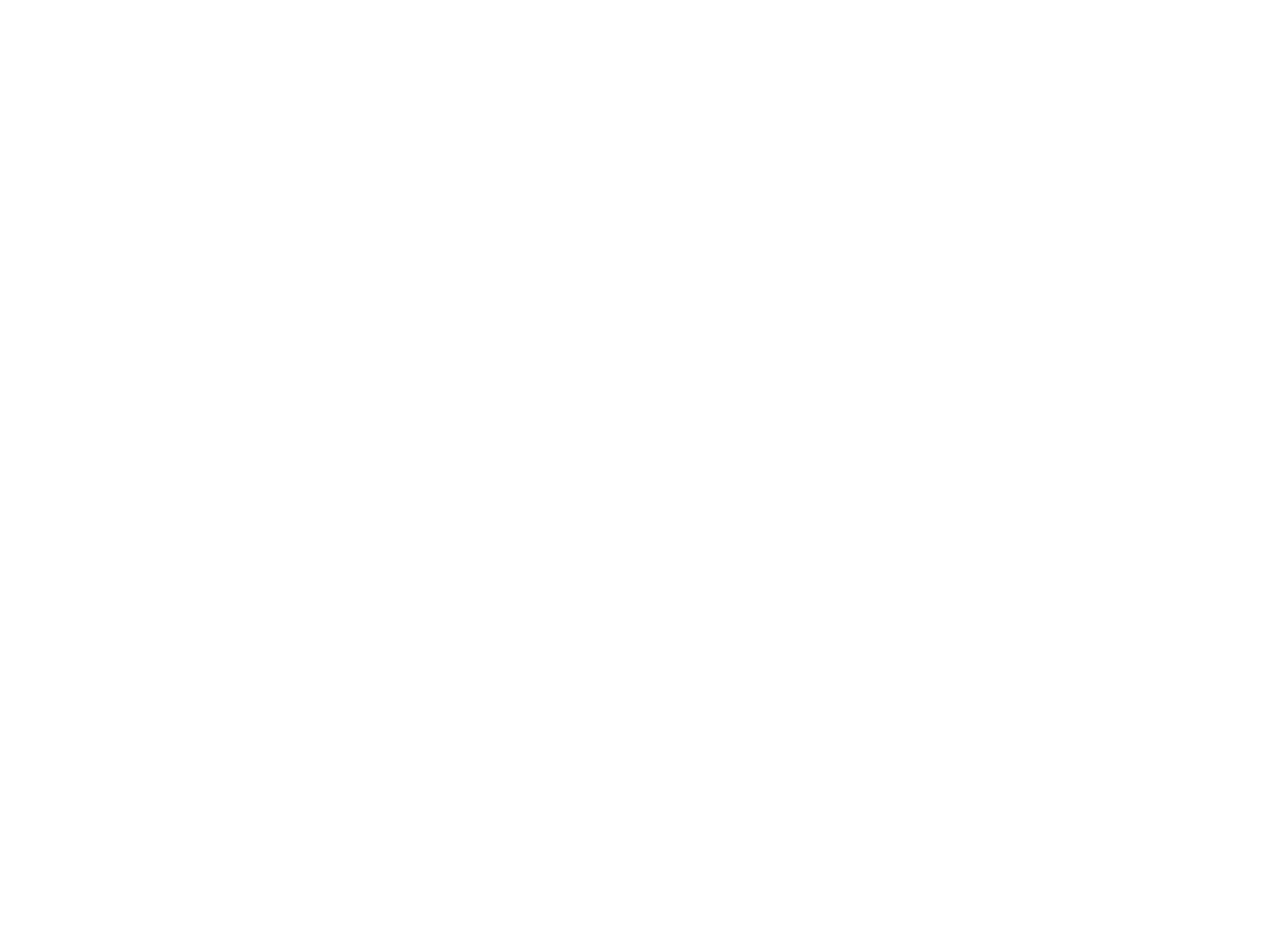
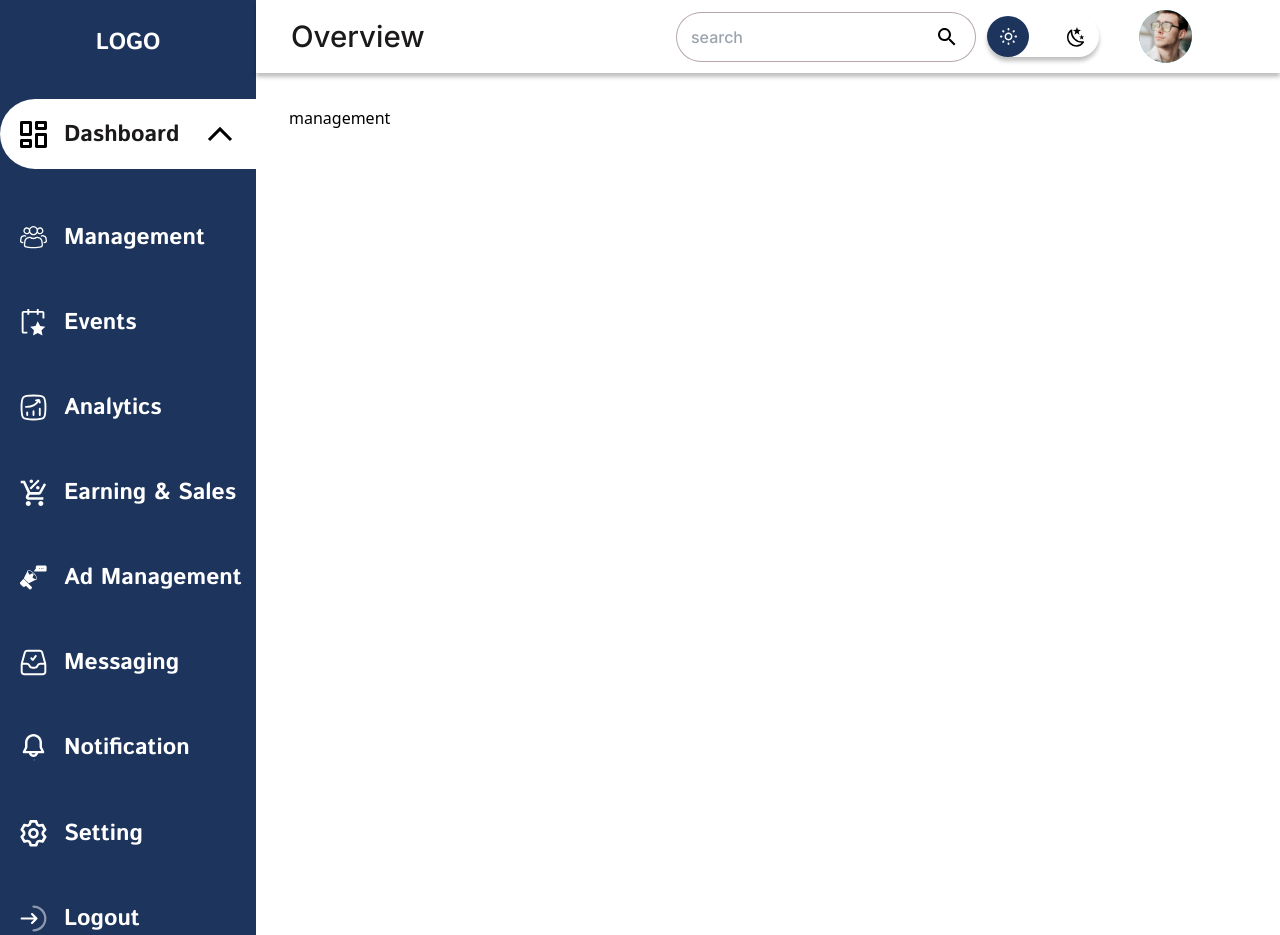
Before and after one commit to Sardar-Ali-Murad/be-your-self-figma, a React (Vite) app: page /management in a window 1280 px wide. Before the commit this address had no page. Before the commit the page ends 800 px from the top, so only its background shows below. Built offline with nearby package versions, Linux system fonts and the light colour scheme.

Commit message:
using the common header and sidebar

```diff
--- a/src/App.jsx
+++ b/src/App.jsx
@@ -4,16 +4,31 @@ import { BrowserRouter, Routes, Route } from "react-router-dom";
 import Home from "./pages/home";
 import PerformanceSummary from "./pages/performance-summary";
 import Alerts from "./pages/alerts";
+import ManagementPage from "./pages/management";
+import Sidebar from "./components/common/sidebar";
+import Header from "./components/common/header";
 
 const App = () => {
   return (
     <div>
       <BrowserRouter>
-        <Routes>
-          <Route path="/" element={<Home />} />
-          <Route path="/performance-summary" element={<PerformanceSummary />} />
-          <Route path="/alerts" element={<Alerts />} />
-        </Routes>
+        <div className="flex">
+          <div className="flex-[1]">
+            <Sidebar />
+          </div>
+          <div className="flex-[4]">
+            <Header />
+            <Routes>
+              <Route path="/" element={<Home />} />
+              <Route
+                path="/performance-summary"
+                element={<PerformanceSummary />}
+              />
+              <Route path="/alerts" element={<Alerts />} />
+              <Route path="/management" element={<ManagementPage />} />
+            </Routes>
+          </div>
+        </div>
       </BrowserRouter>
     </div>
   );
--- a/src/components/common/sidebar.jsx
+++ b/src/components/common/sidebar.jsx
@@ -10,11 +10,14 @@ import notification from "../../assets/notification.svg";
 import settings from "../../assets/settings.svg";
 import logout from "../../assets/logout.svg";
 import arrowUp from "../../assets/arrow-up.svg";
+import people from "../../assets/manage-users.svg";
+import activeDashboard from "../../assets/active-dashboard.svg";
 import { useNavigate } from "react-router-dom";
 
 const Sidebar = () => {
   const navigate = useNavigate();
   const [openDashboard, setOpenDashboard] = React.useState(false);
+  const [active, setActive] = React.useState("home");
   return (
     <div className="h-[100%] bg-[#1D345C] pt-[26px]">
       <h1
@@ -26,14 +29,31 @@ const Sidebar = () => {
       <div className="mt-[40px] flex flex-col gap-[52px]">
         <div>
           <div
-            className="flex pl-[20px] gap-[17px]  items-center cursor-pointer  w-[100%] h-[70px] rounded-l-[37px] rounded-r-none bg-[#FFFFFF]"
-            onClick={() => setOpenDashboard(!openDashboard)}
+            className={`${
+              active == "home"
+                ? "flex pl-[20px] gap-[17px]  items-center cursor-pointer  w-[100%] h-[70px] rounded-l-[37px] rounded-r-none bg-[#FFFFFF]"
+                : "flex pl-[20px] gap-[17px]  items-center cursor-pointer w-[100%]"
+            }`}
+            onClick={() => {
+              setOpenDashboard(!openDashboard);
+              setActive("home");
+              navigate("/");
+            }}
           >
-            <img src={dashboard} className="h-[27px] w-[27px]" />
-            <p className="font-istok text-[22.97px] font-bold leading-[33.06px] text-[#1B1919]">
+            <img
+              src={active === "home" ? dashboard : activeDashboard}
+              className="h-[27px] w-[27px]"
+            />
+            <p
+              className={`${
+                active === "home"
+                  ? "font-istok text-[22.97px] font-bold leading-[33.06px] text-[#1B1919]"
+                  : "font-istok text-[22.97px] font-bold leading-[33.06px] text-[#FFFFFF]"
+              }`}
+            >
               Dashboard
             </p>
-            <img src={arrowUp} className="ml-[11px]" />
+            {active === "home" && <img src={arrowUp} className="ml-[11px]" />}
           </div>
           {openDashboard && (
             <div className="ml-[40px] mr-[26px] mt-[20px]">
@@ -53,11 +73,33 @@ const Sidebar = () => {
           )}
         </div>
 
-        <div className="flex pl-[20px] gap-[17px]  items-center cursor-pointer w-[100%]">
-          <img src={management} className="h-[27px] w-[27px]" />
-          <p className="font-istok text-[22.97px] font-bold leading-[33.06px] text-[#FFFFFF]">
+        <div
+          className={`${
+            active === "management"
+              ? "flex pl-[20px] gap-[17px]  items-center cursor-pointer  w-[100%] h-[70px] rounded-l-[37px] rounded-r-none bg-[#FFFFFF]"
+              : "flex pl-[20px] gap-[17px]  items-center cursor-pointer w-[100%]"
+          }`}
+          onClick={() => {
+            setActive("management");
+            setOpenDashboard(false);
+          }}
+        >
+          <img
+            src={active === "management" ? people : management}
+            className="h-[27px] w-[27px]"
+          />
+          <p
+            className={`${
+              active === "management"
+                ? "font-istok text-[22.97px] font-bold leading-[33.06px] text-[#1B1919]"
+                : "font-istok text-[22.97px] font-bold leading-[33.06px] text-[#FFFFFF]"
+            }`}
+          >
             Management
           </p>
+          {active === "management" && (
+            <img src={arrowUp} className="ml-[11px]" />
+          )}
         </div>
         <div className="flex pl-[20px] gap-[17px]  items-center cursor-pointer w-[100%]">
           <img src={events} className="h-[27px] w-[27px]" />
--- /dev/null
+++ b/src/components/management/management.jsx
@@ -0,0 +1,7 @@
+import React from "react";
+
+const Management = () => {
+  return <div>management</div>;
+};
+
+export default Management;
--- a/src/pages/alerts.jsx
+++ b/src/pages/alerts.jsx
@@ -1,22 +1,12 @@
 import React from "react";
-import Sidebar from "../components/common/sidebar";
-import Header from "../components/common/header";
 import PageHeader from "../components/alerts/page-header";
 import Alerts from "../components/alerts/alerts";
 
 const AlertsPage = () => {
   return (
-    <div className="flex">
-      <div className="flex-[1]">
-        <Sidebar />
-      </div>
-      <div className="flex-[4]">
-        <Header />
-        <div className="pt-[33px] pl-[33px] pr-[88px] pb-[88px] flex flex-col gap-[27px]">
-          <PageHeader />
-          <Alerts />
-        </div>
-      </div>
+    <div className="pt-[33px] pl-[33px] pr-[88px] pb-[88px] flex flex-col gap-[27px]">
+      <PageHeader />
+      <Alerts />
     </div>
   );
 };
--- a/src/pages/home.jsx
+++ b/src/pages/home.jsx
@@ -1,24 +1,14 @@
 import React from "react";
-import Sidebar from "../components/common/sidebar";
-import Header from "../components/common/header";
 import Boxes from "../components/home/boxes";
 import Trends from "../components/home/trends";
 import Graphs from "../components/home/graphs";
 
 const Home = () => {
   return (
-    <div className="flex">
-      <div className="w-[300px]">
-        <Sidebar />
-      </div>
-      <div className="flex-grow">
-        <Header />
-        <div className="pt-[33px] pl-[33px] pr-[88px] pb-[88px] flex flex-col gap-[27px]">
-          <Boxes />
-          <Trends />
-          <Graphs />
-        </div>
-      </div>
+    <div className="pt-[33px] pl-[33px] pr-[88px] pb-[88px] flex flex-col gap-[27px]">
+      <Boxes />
+      <Trends />
+      <Graphs />
     </div>
   );
 };
--- /dev/null
+++ b/src/pages/management.jsx
@@ -0,0 +1,12 @@
+import React from "react";
+import Management from "../components/management/management";
+
+const ManagementPage = () => {
+  return (
+    <div className="pt-[33px] pl-[33px] pr-[88px] pb-[88px] flex flex-col gap-[27px]">
+      <Management />
+    </div>
+  );
+};
+
+export default ManagementPage;
--- a/src/pages/performance-summary.jsx
+++ b/src/pages/performance-summary.jsx
@@ -1,24 +1,14 @@
 import React from "react";
-import Sidebar from "../components/common/sidebar";
-import Header from "../components/common/header";
 import PageHeader from "../components/performance-summary/header";
 import Graphs from "../components/performance-summary/graphs";
 import BottomCards from "../components/performance-summary/bottom-cards";
 
 const PerformanceSummary = () => {
   return (
-    <div className="flex">
-      <div className="flex-[1]">
-        <Sidebar />
-      </div>
-      <div className="flex-[4]">
-        <Header />
-        <div className="pt-[33px] pl-[33px] pr-[88px] pb-[88px] flex flex-col gap-[27px]">
-          <PageHeader />
-          <Graphs />
-          <BottomCards />
-        </div>
-      </div>
+    <div className="pt-[33px] pl-[33px] pr-[88px] pb-[88px] flex flex-col gap-[27px]">
+      <PageHeader />
+      <Graphs />
+      <BottomCards />
     </div>
   );
 };
```
Also changed, not shown: src/assets/active-dashboard.svg (added).
